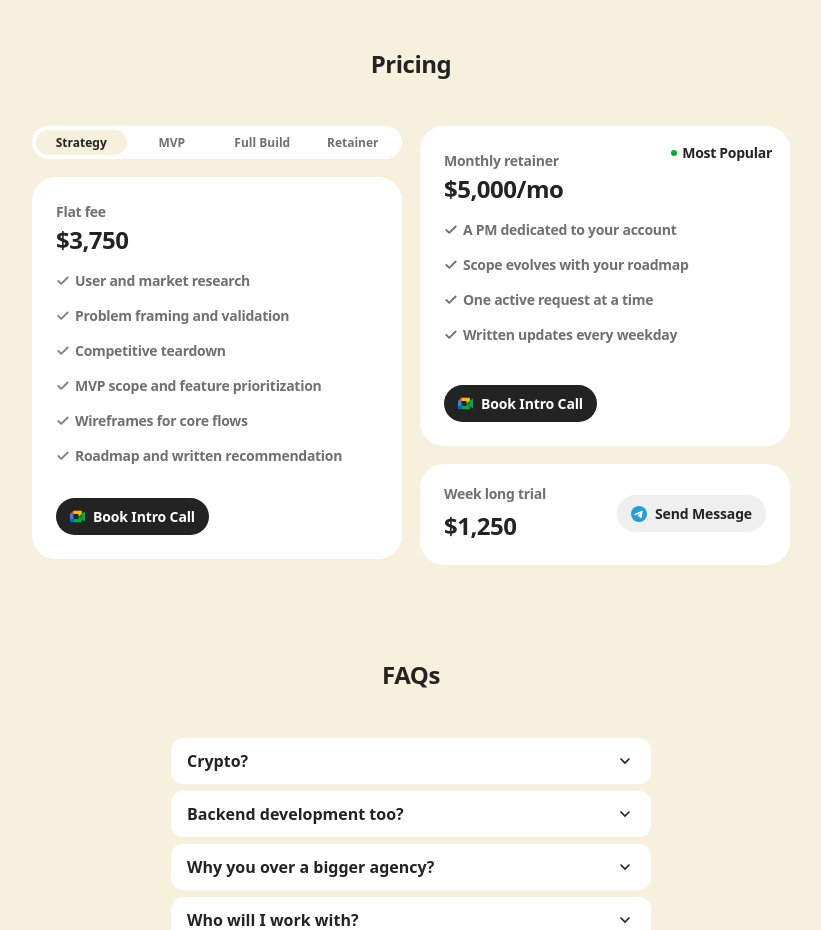
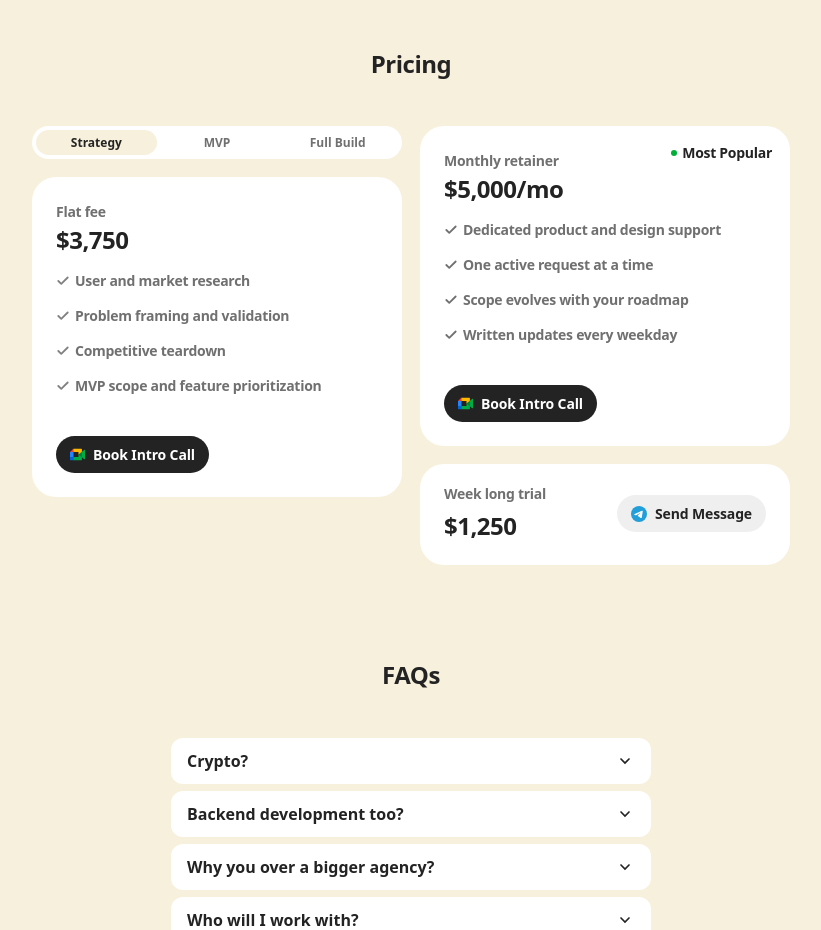
Before and after one commit to lamarquesita/vorten-studio, a plain HTML site: page index.html in a window 1280 px wide. Shown: the part 1780-2710 px from the top of the page, without its empty margins (229-1050 px from the left). Drawn offline with Linux system fonts and the light colour scheme; a web font is replaced by a local one.

Commit message:
Fix pricing: remove Retainer tab, update right card bullets, trim to 4 bullets
- Remove Retainer from left-side tabs (it belongs on the right card)
- Update right card monthly retainer bullets
- Trim all pricing tiers to first 4 bullet points

Co-Authored-By: Claude Opus 4.6 (1M context) <noreply@anthropic.com>

```diff
--- a/index.html
+++ b/index.html
@@ -342,7 +342,6 @@ footer p{font-size:0.875rem;font-weight:700;color:var(--gray);letter-spacing:-0.
           <button class="pricing-tab active"><span>Strategy</span></button>
           <button class="pricing-tab"><span>MVP</span></button>
           <button class="pricing-tab"><span>Full Build</span></button>
-          <button class="pricing-tab"><span>Retainer</span></button>
         </div>
         <div class="pricing-card">
           <div class="pricing-card-inner">
@@ -359,8 +358,6 @@ footer p{font-size:0.875rem;font-weight:700;color:var(--gray);letter-spacing:-0.
                 <li><span class="check"><svg viewBox="0 0 14 14" fill="none"><path d="M11.67 3.5L5.25 9.92 2.33 7" stroke="#00AF38" stroke-width="1.8" stroke-linecap="round" stroke-linejoin="round"/></svg></span>Problem framing and validation</li>
                 <li><span class="check"><svg viewBox="0 0 14 14" fill="none"><path d="M11.67 3.5L5.25 9.92 2.33 7" stroke="#00AF38" stroke-width="1.8" stroke-linecap="round" stroke-linejoin="round"/></svg></span>Competitive teardown</li>
                 <li><span class="check"><svg viewBox="0 0 14 14" fill="none"><path d="M11.67 3.5L5.25 9.92 2.33 7" stroke="#00AF38" stroke-width="1.8" stroke-linecap="round" stroke-linejoin="round"/></svg></span>MVP scope and feature prioritization</li>
-                <li><span class="check"><svg viewBox="0 0 14 14" fill="none"><path d="M11.67 3.5L5.25 9.92 2.33 7" stroke="#00AF38" stroke-width="1.8" stroke-linecap="round" stroke-linejoin="round"/></svg></span>Wireframes for core flows</li>
-                <li><span class="check"><svg viewBox="0 0 14 14" fill="none"><path d="M11.67 3.5L5.25 9.92 2.33 7" stroke="#00AF38" stroke-width="1.8" stroke-linecap="round" stroke-linejoin="round"/></svg></span>Roadmap and written recommendation</li>
               </ul>
             </div>
           </div>
@@ -381,9 +378,9 @@ footer p{font-size:0.875rem;font-weight:700;color:var(--gray);letter-spacing:-0.
                 <div class="pricing-price">$5,000/mo</div>
               </div>
               <ul class="pricing-features">
-                <li><span class="check"><svg viewBox="0 0 14 14" fill="none"><path d="M11.67 3.5L5.25 9.92 2.33 7" stroke="#707070" stroke-width="1.8" stroke-linecap="round" stroke-linejoin="round"/></svg></span>A PM dedicated to your account</li>
+                <li><span class="check"><svg viewBox="0 0 14 14" fill="none"><path d="M11.67 3.5L5.25 9.92 2.33 7" stroke="#707070" stroke-width="1.8" stroke-linecap="round" stroke-linejoin="round"/></svg></span>Dedicated product and design support</li>
+                <li><span class="check"><svg viewBox="0 0 14 14" fill="none"><path d="M11.67 3.5L5.25 9.92 2.33 7" stroke="#707070" stroke-width="1.8" stroke-linecap="round" stroke-linejoin="round"/></svg></span>One active request at a time</li>
                 <li><span class="check"><svg viewBox="0 0 14 14" fill="none"><path d="M11.67 3.5L5.25 9.92 2.33 7" stroke="#707070" stroke-width="1.8" stroke-linecap="round" stroke-linejoin="round"/></svg></span>Scope evolves with your roadmap</li>
-                <li><span class="check"><svg viewBox="0 0 14 14" fill="none"><path d="M11.67 3.5L5.25 9.92 2.33 7" stroke="#707070" stroke-width="1.8" stroke-linecap="round" stroke-linejoin="round"/></svg></span>One active request at a time</li>
                 <li><span class="check"><svg viewBox="0 0 14 14" fill="none"><path d="M11.67 3.5L5.25 9.92 2.33 7" stroke="#707070" stroke-width="1.8" stroke-linecap="round" stroke-linejoin="round"/></svg></span>Written updates every weekday</li>
               </ul>
             </div>
@@ -545,22 +542,17 @@ const pricingData={
   strategy:{
     label:'Flat fee',
     price:'$3,750',
-    features:['User and market research','Problem framing and validation','Competitive teardown','MVP scope and feature prioritization','Wireframes for core flows','Roadmap and written recommendation']
+    features:['User and market research','Problem framing and validation','Competitive teardown','MVP scope and feature prioritization']
   },
   mvp:{
     label:'Flat fee',
     price:'$5,000',
-    features:['Discovery and product strategy','Full design system and UI','Frontend and backend development','Up to three core user flows','Launch on your domain and stack','Two weeks of post-launch support']
+    features:['Discovery and product strategy','Full design system and UI','Frontend and backend development','Up to three core user flows']
   },
   'full build':{
     label:'Custom scope',
     price:'$10,000+',
-    features:['Everything in MVP, larger scope','Multi-platform (web plus iOS or Android)','Backend, database, and integrations','Admin dashboard and analytics','Bilingual support if needed','Launch and one month of iteration']
-  },
-  retainer:{
-    label:'Monthly',
-    price:'$5,000/mo',
-    features:['Dedicated product and design support','One active request at a time','Scope evolves with your roadmap','Written updates every weekday','Swap requests anytime','Cancel with 30 days notice']
+    features:['Everything in MVP, larger scope','Multi-platform (web plus iOS or Android)','Backend, database, and integrations','Admin dashboard and analytics']
   }
 };
 const leftLabel=document.querySelector('.pricing-card .pricing-label');
```
